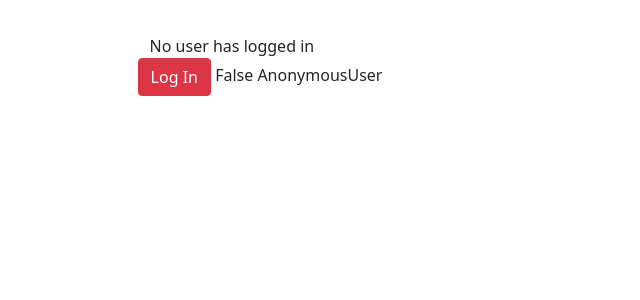
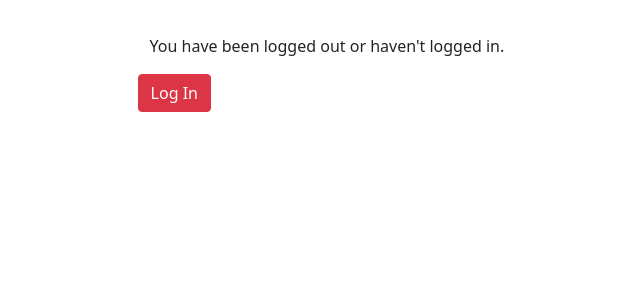
Before and after one commit to sanjaynayak1628/CEHD_Aggie_Educator_Portal, a Django app: page /logout/ in a window 1280 px wide. Shown: the part 126-426 px from the top of the page, without its empty margins (56-696 px from the left). Run offline with Django 3.2, Linux system fonts and the light colour scheme; some libraries are stand-ins or nearby versions.

Commit message:
Added changes for cases of user authentication

```diff
--- a/code/cehd/login/templates/login/base.html
+++ b/code/cehd/login/templates/login/base.html
@@ -108,10 +108,6 @@
         <div class="container" style="padding: 10% 10% 10% 10%;">
             {% block content %}
             {% endblock content %}
-
-
-        {{ user.is_authenticated }}
-        {{ user }}
         </div>
     </div>
 </body>
--- a/code/cehd/login/templates/login/login.html
+++ b/code/cehd/login/templates/login/login.html
@@ -18,9 +18,9 @@
         <div class="form-group" id="signup-button">
             <button class="btn btn-primary">Log In</button>
         </div>
-        <div class="form-group">
+        <!-- <div class="form-group">
             <small class="text-muted ml-3">Don't have an account yet? <a href="{% url 'register' %}">Sign Up</a></small>
-        </div>
+        </div> -->
     </form>
     {% endif %}
 </div>
--- a/code/cehd/login/templates/login/logout.html
+++ b/code/cehd/login/templates/login/logout.html
@@ -3,14 +3,8 @@
 {% load static %}
 
 {% block content %}
-    {% if user.is_authenticated %}
     <div class="container">
-        <h1>You have been logged out</h1>
+        <p id="logout_msg">You have been logged out or haven't logged in.</p>
     </div>
-    {% else %}
-    <div class="container">
-        No user has logged in
-    </div>
-    {% endif %}
     <a href="{% url 'login' %}"><button class="btn btn-danger" style="color: white;">Log In</button></a>
 {% endblock %}
```
Also changed, not shown: code/cehd/epp_student/templates/epp_student/student.html (+10 -1 lines).
